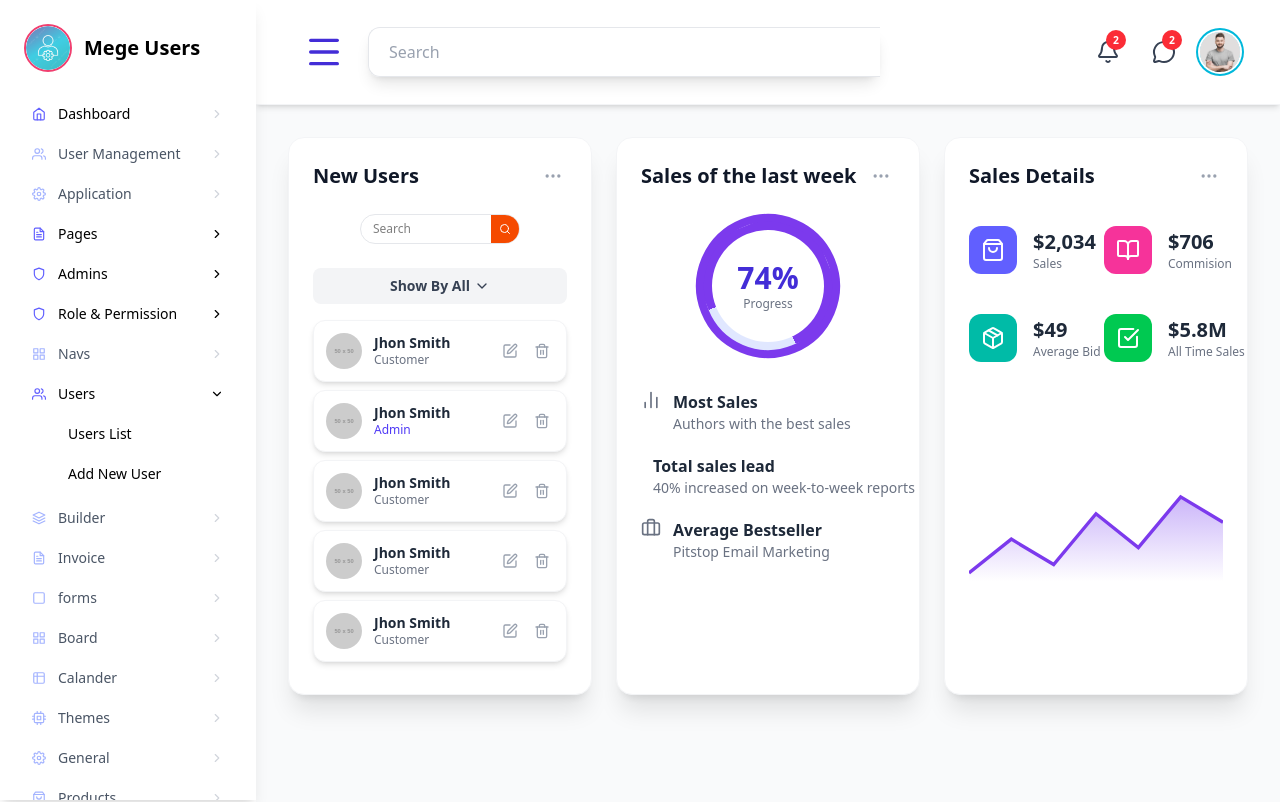
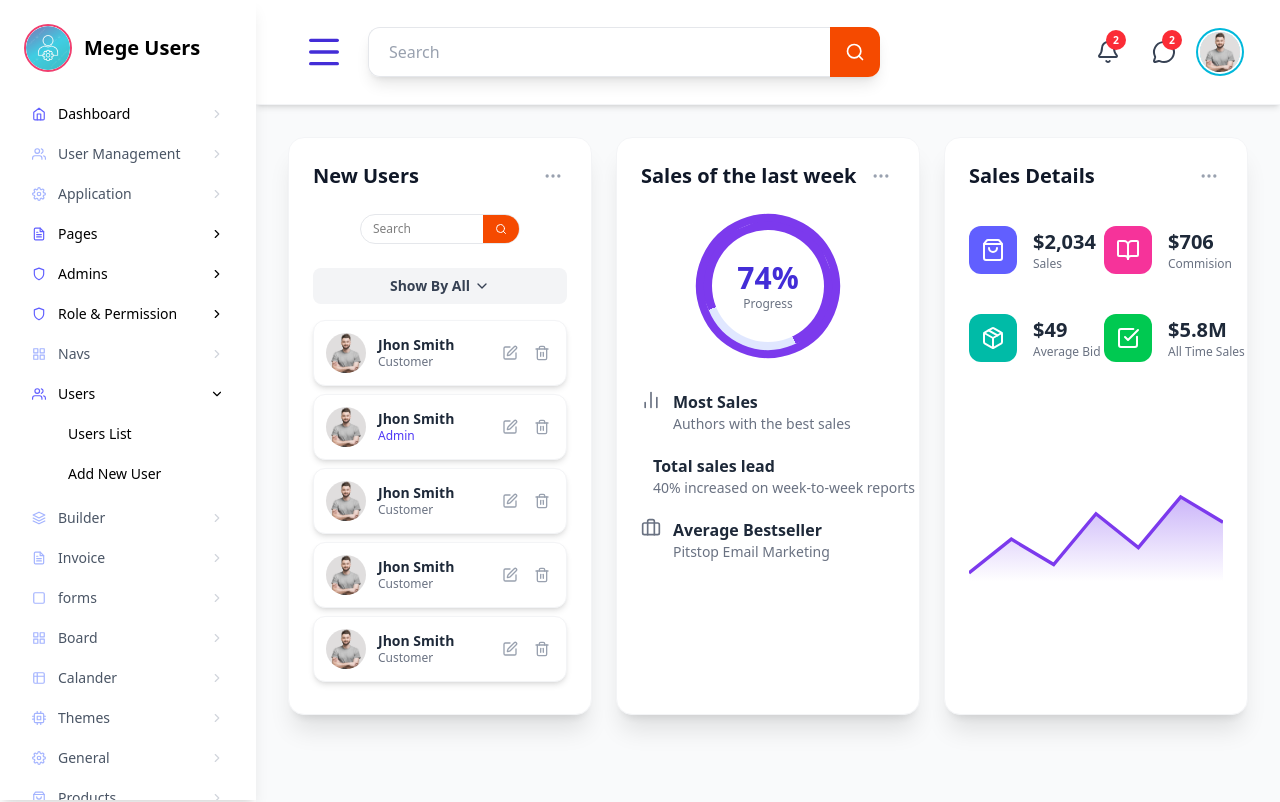
Before and after one commit to Muhammad-Munsif/users-dashboard, a React (Vite) app: page /home in a window 1280 px wide. Shown: the top 802 px of the page. Built offline with nearby package versions, Linux system fonts and the light colour scheme.

Commit message:
small changes in three components

```diff
--- a/src/Components/Navbar.jsx
+++ b/src/Components/Navbar.jsx
@@ -51,7 +51,7 @@ const Navbar = () => {
   };
   return (
     <>
-      <header className="w-full shadow-md bg-white border-b border-gray-100 sticky top-0 z-10 px-2 py-5">
+      <header className="w-full shadow-md bg-white border-b border-gray-100 sticky top-0 z-10 px-2 py-2 md:px-2 md:py-5">
         <div className="max-w-7xl mx-auto px-4 sm:px-6 lg:px-8">
           <div className="flex justify-between items-center h-16 space-x-4">
             {/* 1. Left Menu Icon (Purple) */}
@@ -60,7 +60,7 @@ const Navbar = () => {
               aria-label="Toggle Menu"
             >
               {/* Using Menu from lucide-react */}
-              <Menu className="w-10 h-10" />
+              <Menu className="w-10 h-10 hidden md:flex" />
             </button>
 
             {/* 2. Search Bar Group */}
@@ -75,7 +75,7 @@ const Navbar = () => {
                 style={{ paddingRight: "0" }}
               />
               {/* Search Button (Orange) */}
-              <div className="sm:hidden">
+              <div className="">
               <button
                 onClick={handleSearch}
                 className="flex items-center justify-center p-3 h-[50px] w-[50px] text-white bg-orange-600 hover:bg-orange-700 rounded-r-xl transition duration-150 ease-in-out focus:outline-none focus:ring-2 focus:ring-orange-500 focus:ring-offset-2"
--- a/src/Components/Table.jsx
+++ b/src/Components/Table.jsx
@@ -2,12 +2,13 @@ import React, { useState } from "react";
 // Restoring all icons to lucide-react to ensure compilation success
 import {
   Menu,
-  Search,
   Bell,
   MessageCircle,
   User,
   Settings,
   LogOut,
+  DollarSign,
+  Search,
   Edit,
   Trash2,
   TrendingUp,
@@ -16,19 +17,18 @@ import {
   ChevronDown,
   ShoppingBag,
   BookOpen,
-  DollarSign,
   Package,
   CheckSquare,
   MoreHorizontal,
 } from "lucide-react";
-
+import Person from '../assets/person1.webp'
 // --- Component: User Card (Used in New Users Panel) ---
 const UserCard = ({ name, role }) => {
   const avatarText = name
     .split(" ")
     .map((n) => n[0])
     .join("");
-  const avatarUrl = `https://placehold.co/50x50/${
+  const avatarUrl = {Person} || `https://placehold.co/50x50/${
     role === "Admin" ? "7C3AED" : "EC4899"
   }/FFFFFF?text=${avatarText}`;
 
@@ -36,8 +36,8 @@ const UserCard = ({ name, role }) => {
     <div className="flex items-center justify-between p-3 mb-2 bg-white rounded-xl shadow-md border border-gray-100 hover:shadow-lg transition duration-200 ease-in-out">
       <div className="flex items-center space-x-3">
         <img
-          className="h-9 w-9 rounded-full object-cover"
-          src={avatarUrl}
+          className="w-10 h-10 rounded-full object-cover"
+          src={Person}
           alt={name}
         />
         <div>
@@ -53,11 +53,11 @@ const UserCard = ({ name, role }) => {
           </p>
         </div>
       </div>
-      <div className="flex space-x-2 text-gray-400">
-        <button className="p-1 hover:text-indigo-500 transition">
+      <div className="flex space-x-2 text-gray-400 transition-all duration-300">
+        <button className="p-1 hover:bg-purple-800 hover:text-white ">
           <Edit className="w-4 h-4" />
         </button>
-        <button className="p-1 hover:text-red-500 transition">
+        <button className="p-1 hover:text-white hover:bg-purple-800 ">
           <Trash2 className="w-4 h-4" />
         </button>
       </div>
@@ -118,7 +118,7 @@ const Table = () => {
                 className="text-xs w-full py-1 px-3 rounded-l-full focus:outline-none"
               />
               <button className="bg-orange-600 text-white p-2 rounded-r-full hover:bg-orange-700">
-                <Search className="w-3 h-3" />
+                <Search className="w-5 h-3" />
               </button>
             </div>
 
```
